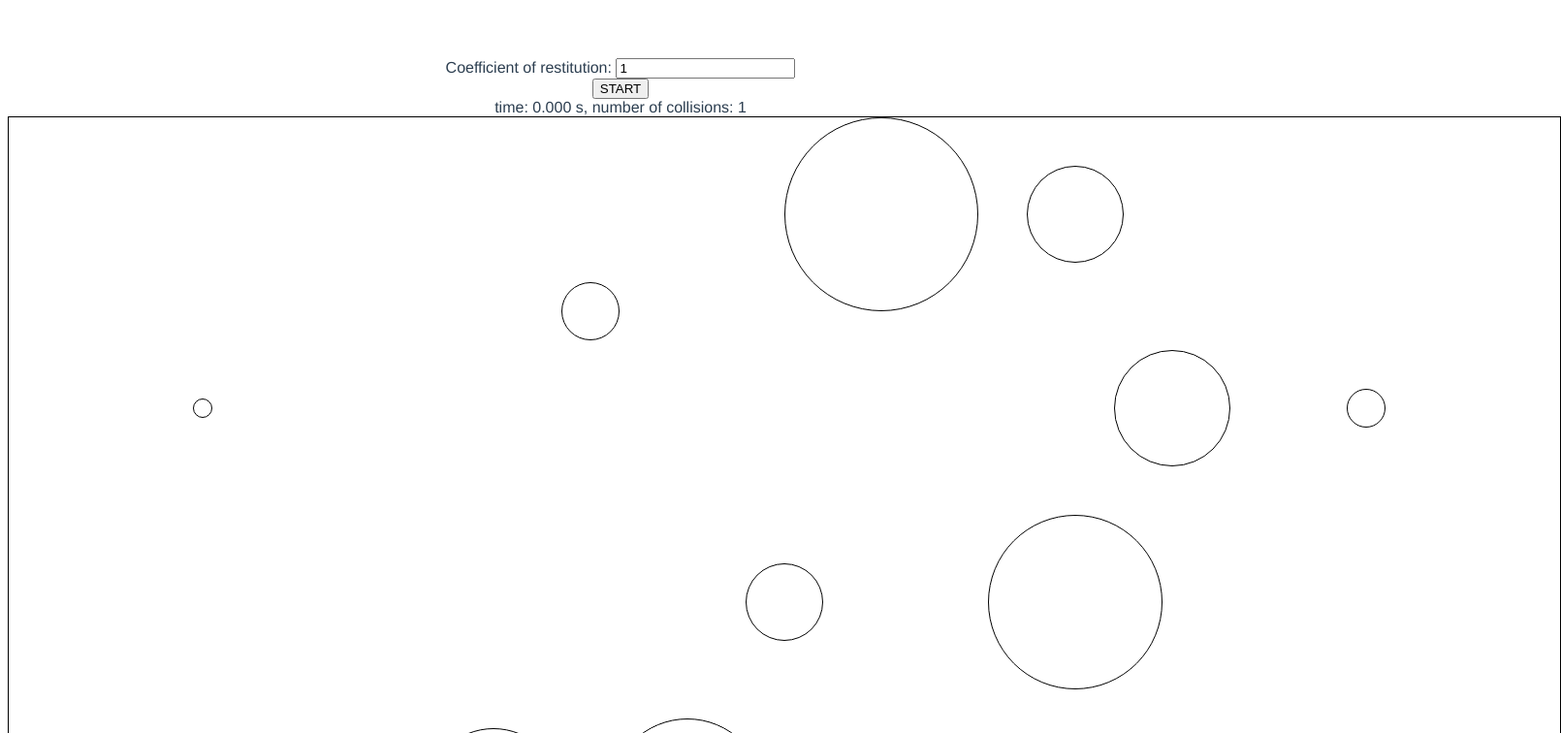
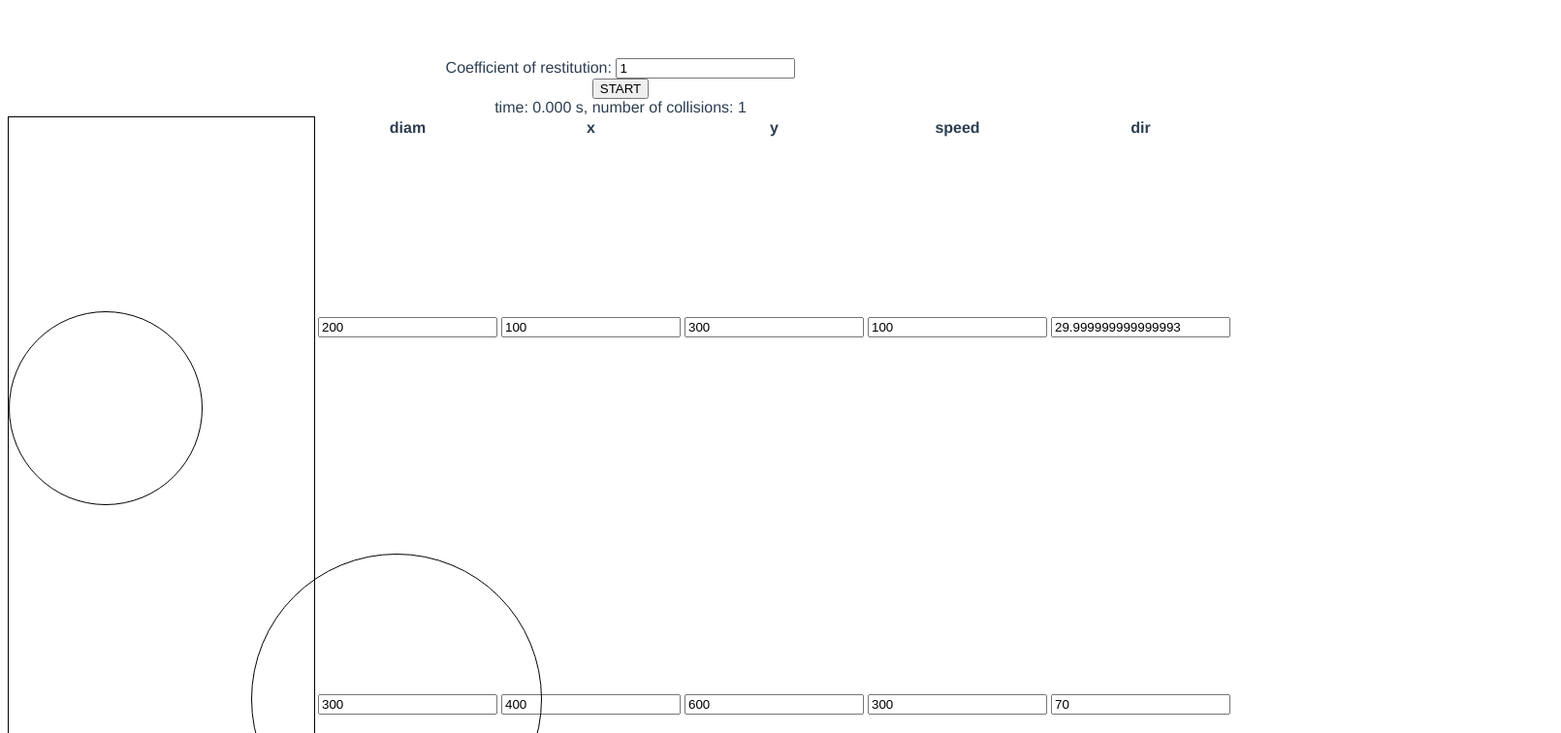
Before and after one commit to pknipp/collisions, a Vue app: page / in a window 1280 px wide. Shown: the top 756 px of the page at 97% size, 1610 px wide, since content can reach past the window. Built offline with nearby package versions, Linux system fonts and the light colour scheme.

Commit message:
Use vanilla table to hold the IC.

```diff
--- a/package.json
+++ b/package.json
@@ -12,6 +12,7 @@
     "core-js": "^3.6.5",
     "express": "^4.17.1",
     "serve-static": "^1.14.1",
+    "simple-vue-table": "^1.0.3",
     "vue": "^2.6.11"
   },
   "devDependencies": {
--- a/src/App.vue
+++ b/src/App.vue
@@ -10,7 +10,8 @@
       {{running ? "PAUSE" : "START"}}
     </button>
     <div>time: {{time.toFixed(3)}} s, number of collisions: {{numCol}}</div>
-    <div class="container" v-bind:style="{
+    <div class="container">
+      <div class="sphere-container" v-bind:style="{
         width: dims[0] + 'px',
         height: dims[1] + 'px',
         borderWidth: '1px',
@@ -25,16 +26,36 @@
           transitionDuration: dt + 's'
         }"></div>
       </div>
+      <table class="inputs">
+        <!-- <simple-vue-table :items="items" :columns="columns"></simple-vue-table> -->
+        <thead>
+        <tr><th>diam</th><th>x</th><th>y</th><th>speed</th><th>dir</th></tr>
+        </thead>
+        <tbody>
+          <tr v-for="dot of dots" :key="dot.id">
+            <td><input v-if="!running" v-model.number="dot.diameter"><span v-if="running">{{dot.diameter}}</span></td>
+            <td><input v-if="!running" v-model.number="dot.rxy[0]"><span v-if="running">{{dot.rxy[0].toFixed(0)}}</span></td>
+            <td><input v-if="!running" v-model.number="dot.rxy[1]"><span v-if="running">{{dot.rxy[1].toFixed(0)}}</span></td>
+            <td><input v-if="!running" v-model.number="dot.v"><span v-if="running">{{dot.v.toFixed(1)}}</span></td>
+            <td><input v-if="!running" v-model.number="dot.theta"><span v-if="running">{{dot.theta.toFixed(1)}}</span></td>
+          </tr>
+        </tbody>
+      </table>
+    </div>
   </div>
 </template>
 
 <script>
 // import HelloWorld from "./components/HelloWorld.vue";
+// import SimpleVueTable from './simple-vue-table';
 
 export default {
   name: "App",
   // components: {
   //   HelloWorld,
+  // },
+  // components: {
+  //   SimpleVueTable,
   // },
   data() {
     return {
@@ -43,19 +64,38 @@ export default {
       dt: 0,
       // units are px and px/s
       dots: [
-        {id: 1, diameter: 20, rxy:  [200, 300], vxy: [100, 50]},
-        {id: 2, diameter: 40, rxy:  [1400, 300], vxy: [-100,46]},
-        {id: 3, diameter: 60, rxy:  [600, 200], vxy: [-100, -90]},
-        {id: 4, diameter: 80, rxy:  [800, 500], vxy: [50, 50]},
-        {id: 5, diameter: 100, rxy:[1100, 100], vxy: [-40, -80]},
-        {id: 6, diameter: 120, rxy:[1200, 300], vxy: [80, -300]},
-        {id: 7, diameter: 140, rxy: [500, 700], vxy: [-100, 200]},
-        {id: 8, diameter: 160, rxy: [700, 700], vxy: [100, 90]},
-        {id: 9, diameter: 180, rxy:[1100, 500], vxy: [-50, -50]},
-        {id: 10, diameter: 200, rxy:[900, 100], vxy: [40, -80]},
+        {id: 1, diameter: 200, rxy: [100, 300], v: 100, vxy: [], theta: 30},
+        {id: 2, diameter: 300, rxy: [400, 600], v: 300, vxy: [], theta: 70}
+        // {id: 2, diameter: 40, rxy:  [400, 300], vxy: [-100,46]},
+        // {id: 3, diameter: 60, rxy:  [600, 200], vxy: [-100, -90]},
+        // {id: 4, diameter: 80, rxy:  [700, 500], vxy: [50, 50]},
+        // {id: 5, diameter: 100, rxy:[100, 100], vxy: [-40, -80]},
+        // {id: 6, diameter: 120, rxy:[200, 300], vxy: [80, -300]},
+        // {id: 7, diameter: 140, rxy: [500, 700], vxy: [-100, 200]},
+        // {id: 8, diameter: 160, rxy: [700, 700], vxy: [100, 90]},
+        // {id: 9, diameter: 180, rxy:[100, 500], vxy: [-50, -50]},
+        // {id: 10, diameter: 100, rxy:[690, 100], vxy: [40, -80]},
       ],
+      // items: [
+      //   { id: 1, username: "Curran Wong", contact: "16690110 3116", email: "Mauris.eu@volutpat.net" },
+      //   { id: 2, username: "Donovan Lambert", contact: "16670921 6862", email: "ante.dictum.cursus@natoque.ca" },
+      //   { id: 3, username: "Austin Lindsay", contact: "16591004 4485", email: "non.bibendum.sed@dictummi.com" },
+      //   { id: 4, username: "Jerome Velazquez", contact: "16060105 2525", email: "magna@Etiamimperdiet.com" },
+      //   { id: 5, username: "Alden Hudson", contact: "16880710 2754", email: "torquent@enim.org" },
+      //   { id: 6, username: "Gregory Britt", contact: "16260904 9933", email: "nostra.per@velconvallisin.net" },
+      //   { id: 7, username: "Jarrod Mcconnell", contact: "16930717 4434", email: "metus@acarcu.org" },
+      //   { id: 8, username: "Leonard Pitts", contact: "16690125 6773", email: "a.dui.Cras@utaliquam.com" },
+      //   { id: 9, username: "Jamal Sanders", contact: "16070716 6989", email: "Aliquam.erat@odio.edu" },
+      //   { id: 10, username: "Armand Barry", contact: "16170519 4759", email: "non.hendrerit@ipsum.edu" }
+      // ],
+      // columns: [
+      //   { name: 'id', text: 'User ID' },
+      //   { name: 'username', text: 'Name' },
+      //   { name: 'contact', text: 'Contact No.' },
+      //   { name: 'email', text: 'Email Address' }
+      // ],
       numCol: 0,
-      dims: [1600, 800],
+      dims: [800, 800],
       e: 1,
       running: false
     }
@@ -84,9 +124,16 @@ export default {
     },
     increment: function () {
       // "numCol" means the number of the next collision, w/1-based counting
+      this.dots.forEach(dot => {
+        let theta = dot.theta * Math.PI / 180;
+        dot.vxy[0] = dot.v * Math.cos(theta);
+        dot.vxy[1] = dot.v * Math.sin(theta);
+      });
+      // console.log(this.dots[0].vx, this.dots[0].vy);
       if (this.numCol) {
         let dtMin = Infinity;
-        let dv, dr, wallIndex, wallIndexMin, iMin, jMin;
+        let dv, dr, wallIndexMin, iMin, jMin; //wallIndex;
+        let wallIndex = [];
         for (let i = 0; i < this.dots.length; i++) {
           for (let j = i; j < this.dots.length; j++) {
             let dt = Infinity;
@@ -154,6 +201,10 @@ export default {
         this.time += this.dt; //this.running ? this.dt : 0;
       }
       this.numCol++;
+      this.dots.forEach(dot => {
+        dot.v = Math.sqrt((dot.vxy[0] ** 2) + (dot.vxy[1] ** 2));
+        dot.theta = 180 * Math.atan2(dot.vxy[1], dot.vxy[0]) / Math.PI;
+      })
       if (this.running) this.timeout = setTimeout(this.increment, this.dt * 1000);
     }
   },
@@ -180,7 +231,8 @@ export default {
   margin-top: 60px;
 }
 
-.container { position: relative; }
+.container { display: flex; }
+.sphere-container { position: relative; }
 .dot {
   position: absolute;
   box-sizing: border-box;
--- /dev/null
+++ b/src/components/simple-vue-table.vue
@@ -0,0 +1,30 @@
+import SimpleVueTable from './simple-vue-table'
+
+export default {
+  components: {
+    SimpleVueTable
+  },
+  data () {
+    return {
+      items: [
+        { id: 1, username: "Curran Wong", contact: "16690110 3116", email: "Mauris.eu@volutpat.net" },
+        { id: 2, username: "Donovan Lambert", contact: "16670921 6862", email: "ante.dictum.cursus@natoque.ca" },
+        { id: 3, username: "Austin Lindsay", contact: "16591004 4485", email: "non.bibendum.sed@dictummi.com" },
+        { id: 4, username: "Jerome Velazquez", contact: "16060105 2525", email: "magna@Etiamimperdiet.com" },
+        { id: 5, username: "Alden Hudson", contact: "16880710 2754", email: "torquent@enim.org" },
+        { id: 6, username: "Gregory Britt", contact: "16260904 9933", email: "nostra.per@velconvallisin.net" },
+        { id: 7, username: "Jarrod Mcconnell", contact: "16930717 4434", email: "metus@acarcu.org" },
+        { id: 8, username: "Leonard Pitts", contact: "16690125 6773", email: "a.dui.Cras@utaliquam.com" },
+        { id: 9, username: "Jamal Sanders", contact: "16070716 6989", email: "Aliquam.erat@odio.edu" },
+        { id: 10, username: "Armand Barry", contact: "16170519 4759", email: "non.hendrerit@ipsum.edu" }
+      ],
+
+      columns: [
+        { name: 'id', text: 'User ID' },
+        { name: 'username', text: 'Name' },
+        { name: 'contact', text: 'Contact No.' },
+        { name: 'email', text: 'Email Address' }
+      ]
+    }
+  }
+}
```
Also changed, not shown: 1 other file (tests, documents, lock files or other folders). Lines whose indentation alone changed are shown as unchanged.
